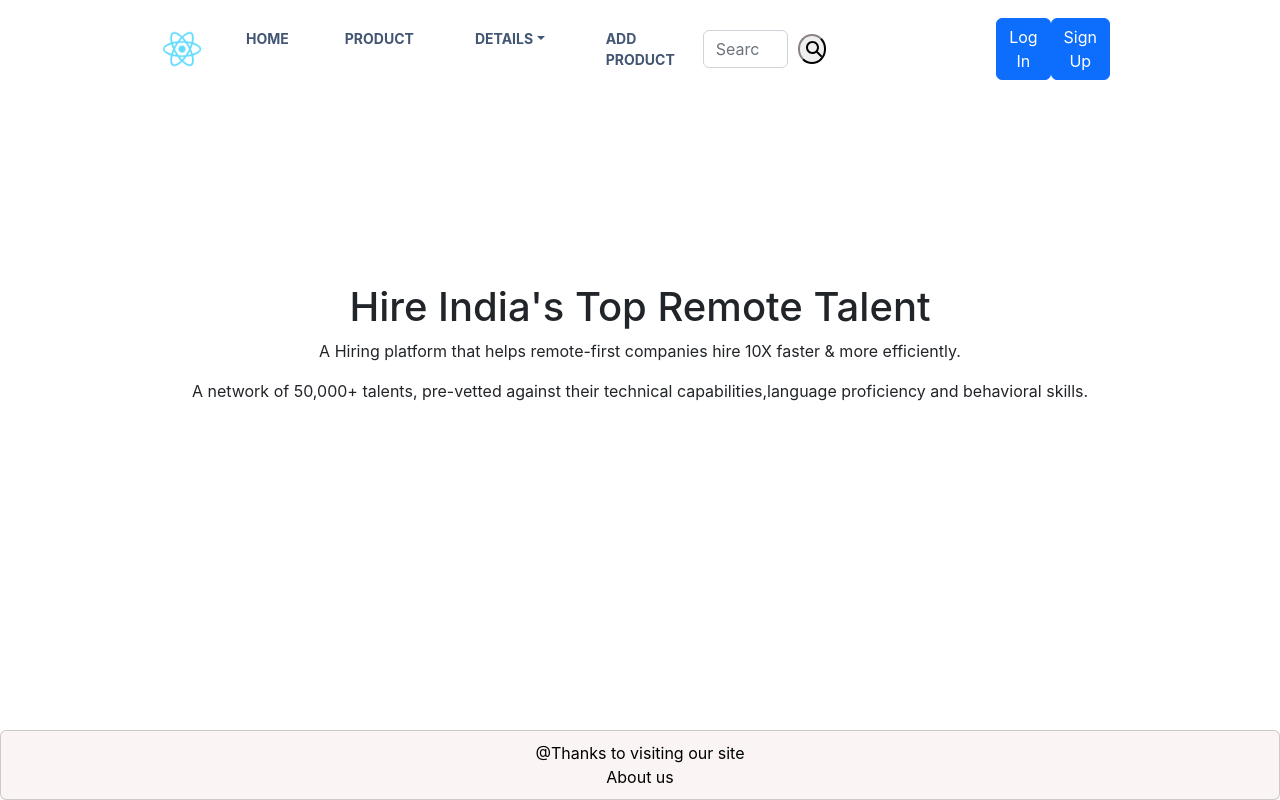
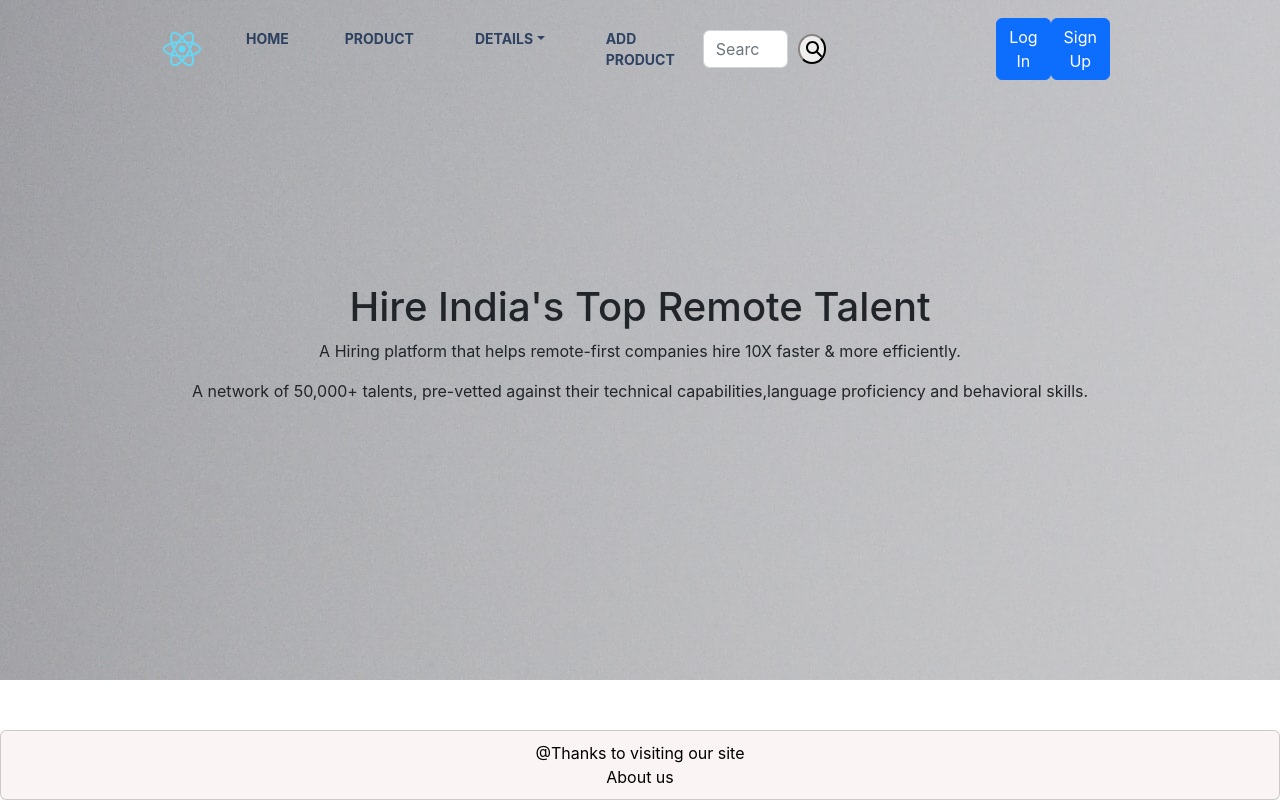
Before and after one commit to Sachinbisht27/React_App, a React (Create React App) app: page / in a window 1280 px wide. Built offline with nearby package versions, Linux system fonts and the light colour scheme.

Commit message:
Added background img

```diff
--- a/src/App.css
+++ b/src/App.css
@@ -36,3 +36,7 @@
     transform: rotate(360deg);
   }
 }
+
+.background{
+
+}
--- a/src/App.js
+++ b/src/App.js
@@ -4,19 +4,35 @@ import HomePage from "../src/Components/Homepage/homepage";
 import { Routes, Route } from "react-router-dom";
 import LoginPageContent from "../src/Components/LogInPageContent/loginpagecontent";
 import SignupPageContent from "../src/Components/SignUpPageContent/signuppagecontent";
-
+import background from "../src/img/background.png";
 
 function App() {
   return (
     <>
-      <NavBar />
-      <Routes>
-        <Route path="/" element={<HomePage/>} ></Route>
-        <Route path="loginpagecontent" element={<LoginPageContent/>}></Route>
-        <Route path="signuppagecontent" element={<SignupPageContent/>}></Route>
-      </Routes>
-      <Footer/>
+      <div
+        style={{
+          backgroundImage: `url(${background})`,
+          height: "680px",
+          // width:"2000px",
+          backgroundSize: "round",
+          backgroundRepeat: "no-repeat",
+          // marginBottom: "200px"
+        }}
+      >
+        <NavBar />
+        <Routes>
+          <Route path="/" element={<HomePage />}></Route>
+          <Route path="loginpagecontent" element={<LoginPageContent />}></Route>
+          <Route
+            path="signuppagecontent"
+            element={<SignupPageContent />}
+          ></Route>
+        </Routes>
+        <Footer />
+      </div>
     </>
   );
 }
+// }
+
 export default App;
```
Also changed, not shown: src/img/background.png (added).
